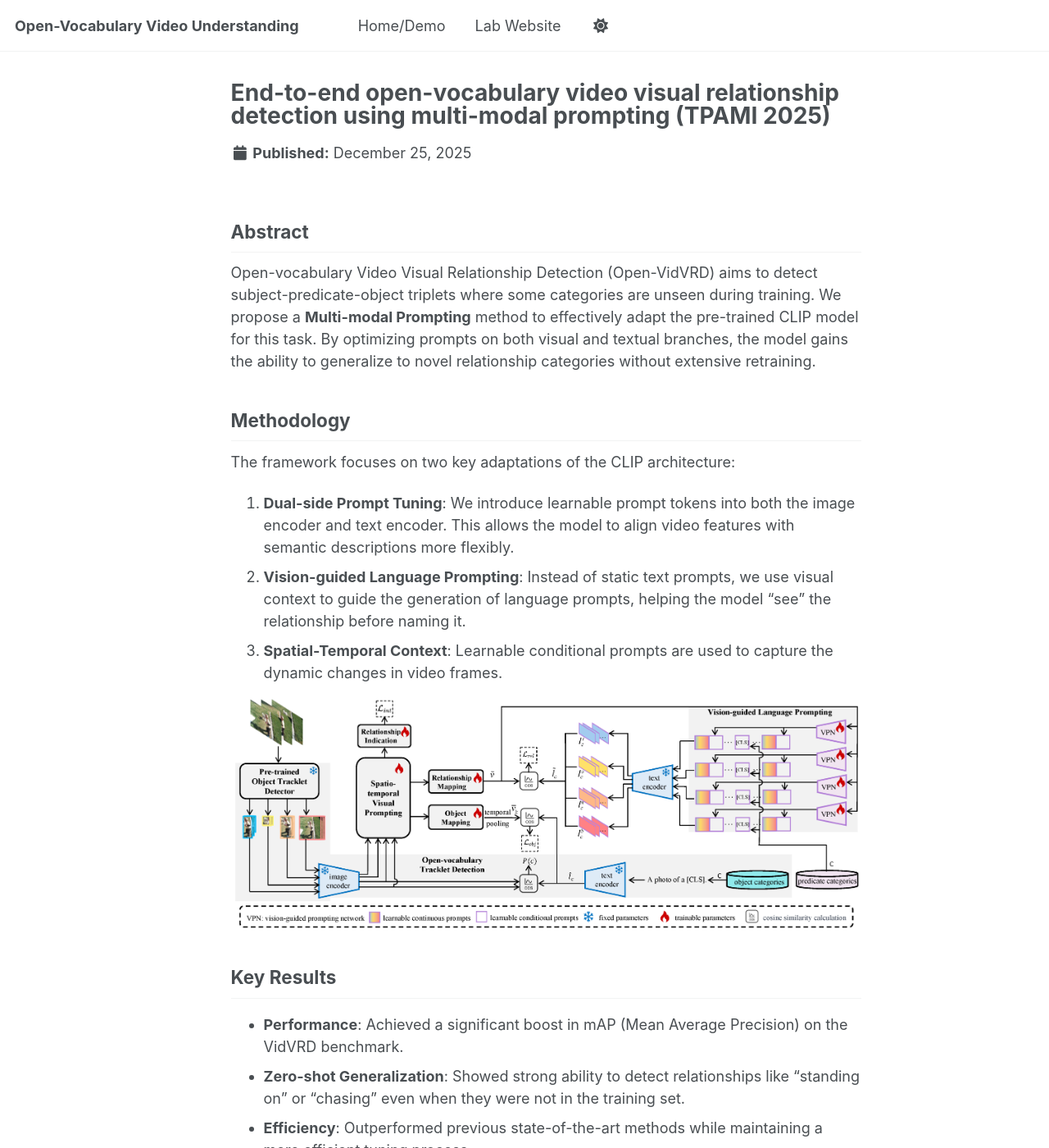
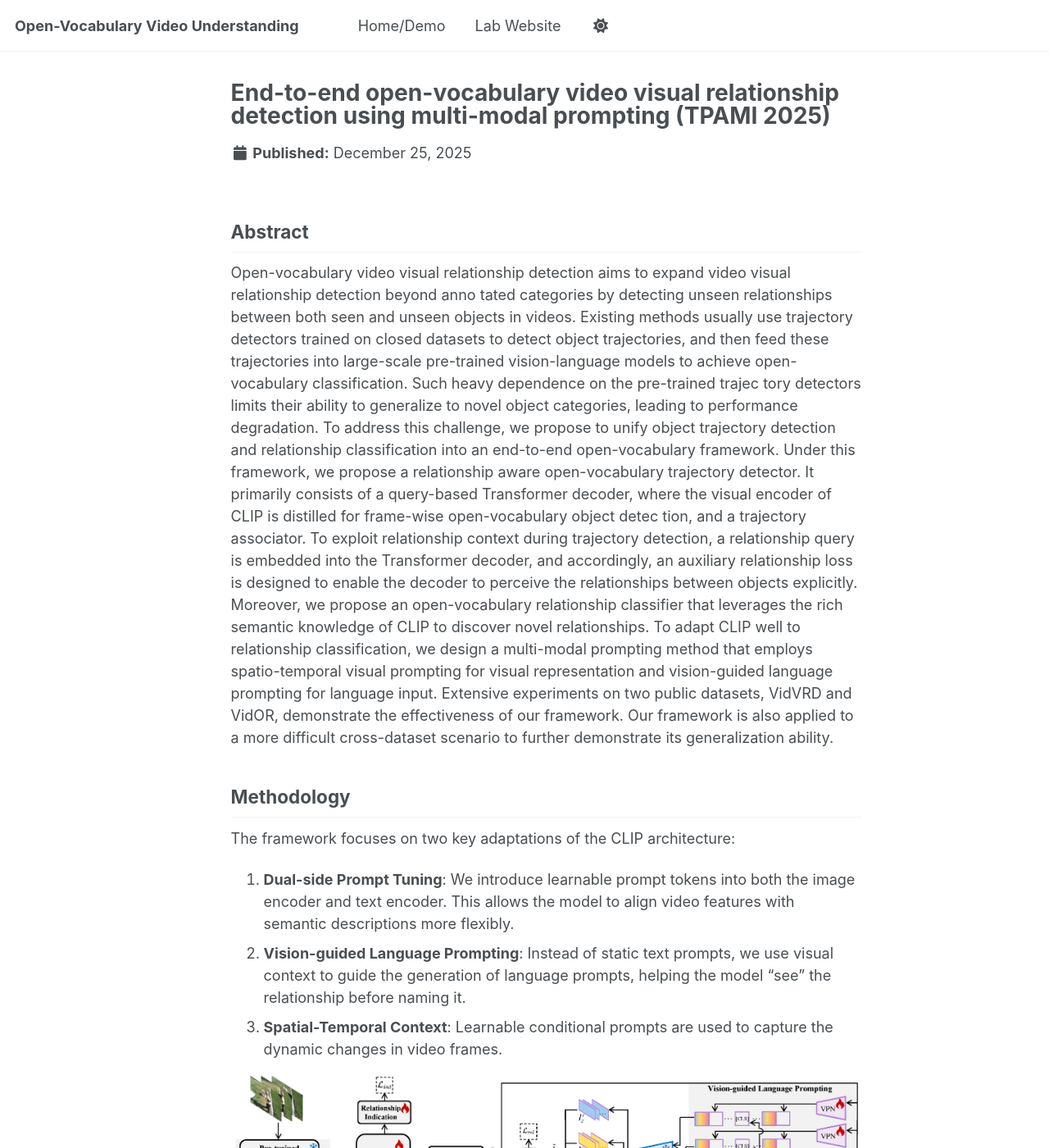
Before and after one commit to wangyongqi558/wangyongqi558.github.io, a Jekyll site: the page built from _portfolio/2025-tpami.md, in a window 1280 px wide and 1400 px high. Shown: the whole window at 82% size. Built offline with Jekyll 4.4.1, drawn with Linux system fonts in a browser that asks for light colours; a script bundle is joined from its source files by our own code; library files that are not in the unit come from our copies.

Commit message:
Update 2025-tpami.md

```diff
--- a/_portfolio/2025-tpami.md
+++ b/_portfolio/2025-tpami.md
@@ -6,11 +6,26 @@ teaser: "/images/tpami_method.png"
 paper_url: "https://ieeexplore.ieee.org/abstract/document/10966052/"  # 替换为你的 PDF 链接
 code_url: "https://github.com/wangyongqi558/EOV-MMP-VidVRD"      # 替换为你的代码链接
 author_profile: false
-abstract_short: "An end-to-end framework that eliminates the dependency on pre-trained trajectory detectors, allowing for a more seamless open-vocabulary detection."
+abstract_short: "This work proposes a unified end-to-end framework for Open-vocabulary Video Visual Relationship Detection. By integrating a relationship-aware trajectory detector with CLIP-based multi-modal prompting, our method eliminates the dependency on pre-trained closed-set detectors and significantly enhances generalization to novel objects and interactions."
 ---
 
 ## Abstract
-Open-vocabulary Video Visual Relationship Detection (Open-VidVRD) aims to detect subject-predicate-object triplets where some categories are unseen during training. We propose a **Multi-modal Prompting** method to effectively adapt the pre-trained CLIP model for this task. By optimizing prompts on both visual and textual branches, the model gains the ability to generalize to novel relationship categories without extensive retraining.
+Open-vocabulary video visual relationship detection aims to expand video visual relationship detection beyond anno
+tated categories by detecting unseen relationships between both seen and unseen objects in videos. Existing methods usually use
+trajectory detectors trained on closed datasets to detect object trajectories, and then feed these trajectories into large-scale
+pre-trained vision-language models to achieve open-vocabulary classification. Such heavy dependence on the pre-trained trajec
+tory detectors limits their ability to generalize to novel object categories, leading to performance degradation. To address this
+challenge, we propose to unify object trajectory detection and relationship classification into an end-to-end open-vocabulary
+framework. Under this framework, we propose a relationship aware open-vocabulary trajectory detector. It primarily consists
+of a query-based Transformer decoder, where the visual encoder of CLIP is distilled for frame-wise open-vocabulary object detec
+tion, and a trajectory associator. To exploit relationship context during trajectory detection, a relationship query is embedded
+into the Transformer decoder, and accordingly, an auxiliary relationship loss is designed to enable the decoder to perceive
+the relationships between objects explicitly. Moreover, we propose an open-vocabulary relationship classifier that leverages the rich
+semantic knowledge of CLIP to discover novel relationships. To adapt CLIP well to relationship classification, we design a
+multi-modal prompting method that employs spatio-temporal visual prompting for visual representation and vision-guided
+language prompting for language input. Extensive experiments on two public datasets, VidVRD and VidOR, demonstrate the
+effectiveness of our framework. Our framework is also applied to a more difficult cross-dataset scenario to further demonstrate
+its generalization ability.
 
 ## Methodology
 The framework focuses on two key adaptations of the CLIP architecture:
```
